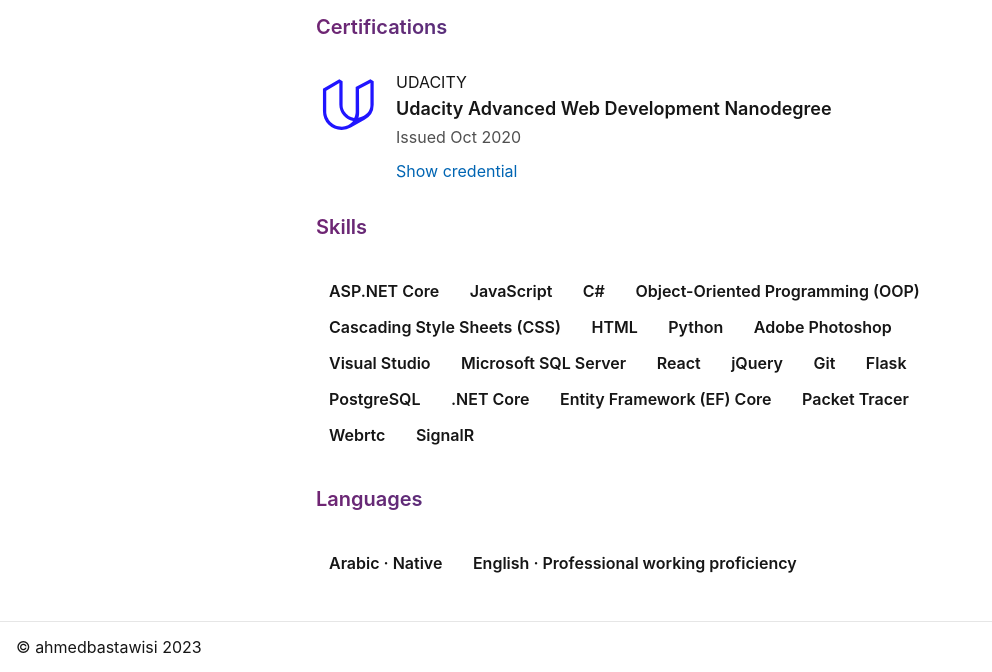
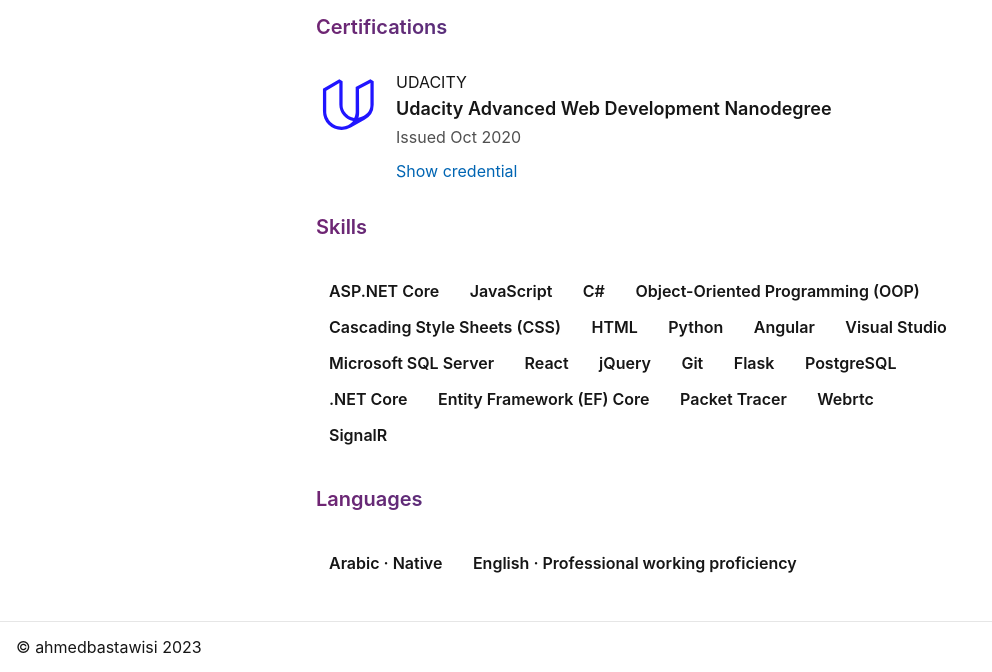
Before and after one commit to ahmedbastawisi/ahmedbastawisi.github.io, a plain HTML site: page index.html in a window 1280 px wide. Shown: the part 984-1656 px from the top of the page, without its empty margins (0-992 px from the left). Drawn offline with Linux system fonts and the light colour scheme.

Commit message:
minor skill update

```diff
--- a/overview.html
+++ b/overview.html
@@ -127,7 +127,7 @@
         <button class="button button-clear border-radius-rounded">Cascading Style Sheets (CSS)</button>
         <button class="button button-clear border-radius-rounded">HTML</button>
         <button class="button button-clear border-radius-rounded">Python</button>
-        <button class="button button-clear border-radius-rounded">Adobe Photoshop</button>
+        <button class="button button-clear border-radius-rounded">Angular</button>
         <button class="button button-clear border-radius-rounded">Visual Studio</button>
         <button class="button button-clear border-radius-rounded">Microsoft SQL Server</button>
         <button class="button button-clear border-radius-rounded">React</button>
```
